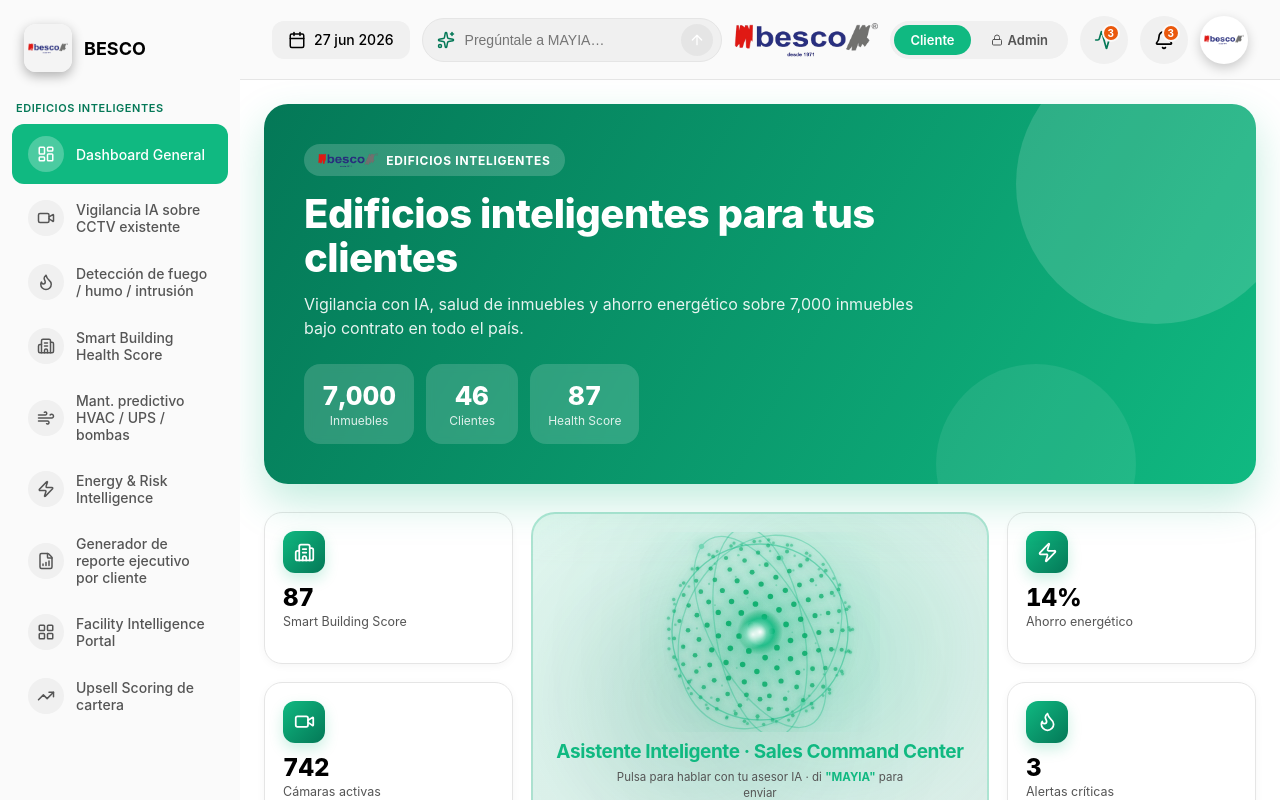
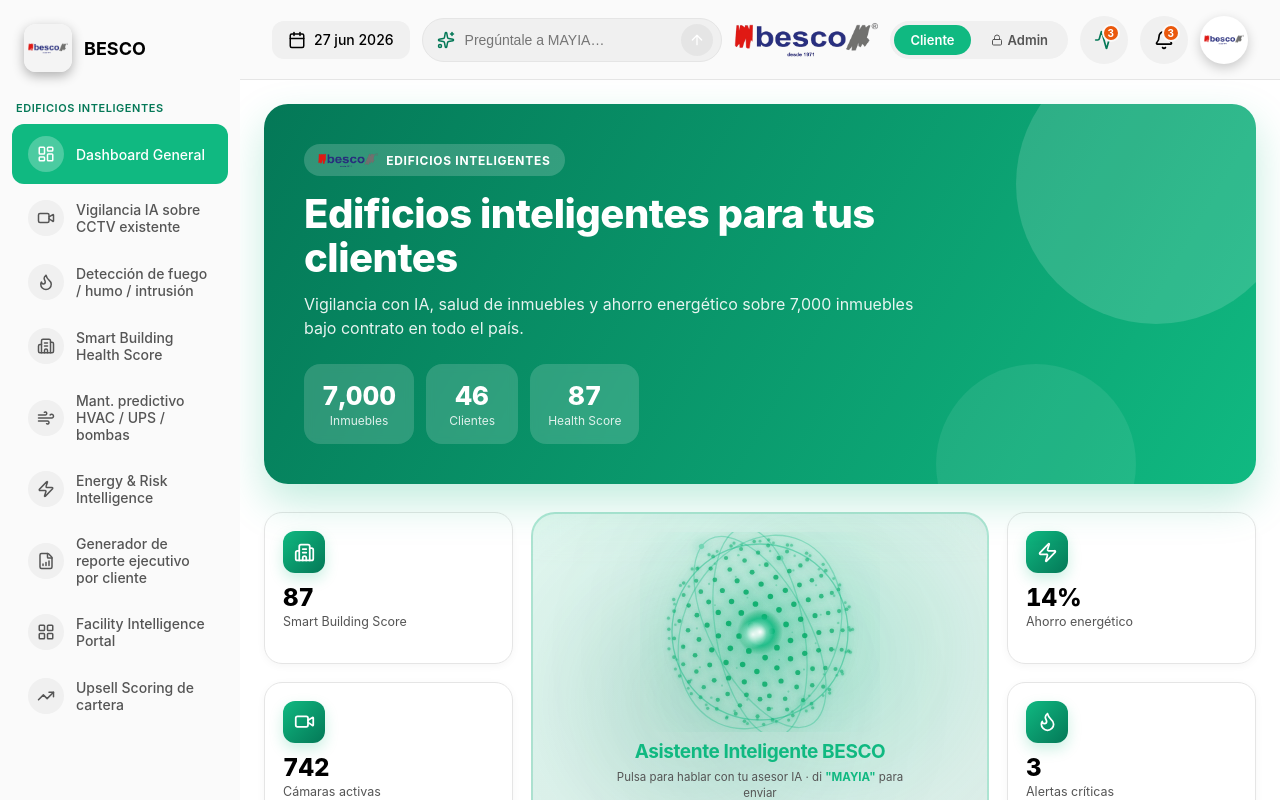
Before and after one commit to mayiainteligencia/dashboardEnterprisev2, a React (Vite) app in the folder frontend/: page / in a window 1280 px wide. Built offline with nearby package versions, Linux system fonts and the light colour scheme; the HTML template or start-up script is replaced by a standard one.

Commit message:
se cambia besco

```diff
--- a/frontend/src/components/modules/dashboardModules/Herocard.tsx
+++ b/frontend/src/components/modules/dashboardModules/Herocard.tsx
@@ -19,7 +19,7 @@ export const HeroCard: React.FC<{ tema?: TemaBesco }> = ({ tema }) => {
   const [messages, setMessages] = useState<ChatMessage[]>([
     {
       role: 'assistant',
-      content: `¡Hola! Soy ${ia.nombre}, tu asistente del Sales Command Center. ¿En qué puedo ayudarte?`,
+      content: `¡Hola! Soy ${ia.nombre}, tu asistente BESCO. ¿En qué puedo ayudarte?`,
       time: new Date().toLocaleTimeString([], { hour: '2-digit', minute: '2-digit' }),
     },
   ]);
@@ -341,7 +341,7 @@ export const HeroCard: React.FC<{ tema?: TemaBesco }> = ({ tema }) => {
               letterSpacing: '-0.4px',
             }}
           >
-            Asistente Inteligente · Sales Command Center
+            Asistente Inteligente BESCO
           </h2>
 
           {/* Instrucción condensada */}
```
